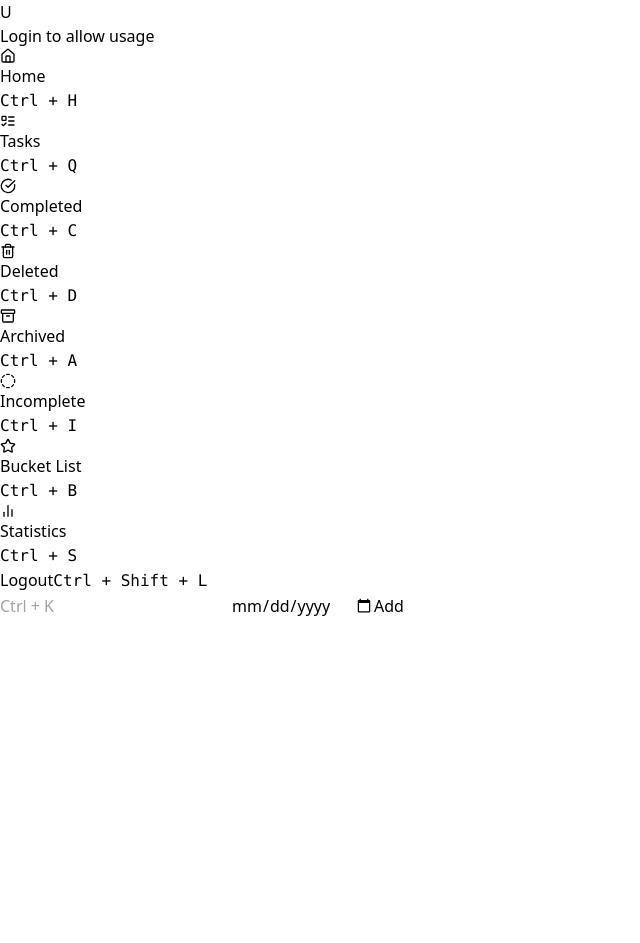
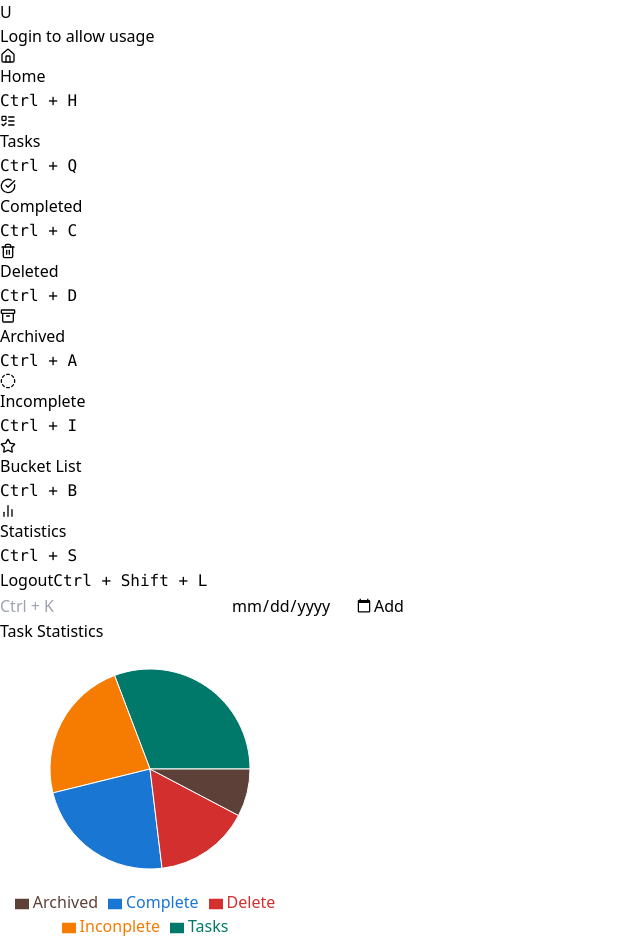
Before and after one commit to anuragsayshelloworld/NextUp, a React (Vite) app: page /stats in a window 1280 px wide. Shown: the whole page, without its empty margins (0-640 px from the left). Before the commit the page ends 800 px from the top, so only its background shows below. Built offline with nearby package versions, Linux system fonts and the light colour scheme.

Commit message:
Statistics page done. The stats are rigid currently. Also, Lazy loaded the page routes.

```diff
--- a/package.json
+++ b/package.json
@@ -15,7 +15,8 @@
     "lucide-react": "^0.525.0",
     "react": "^19.1.0",
     "react-dom": "^19.1.0",
-    "react-router-dom": "^7.6.3"
+    "react-router-dom": "^7.6.3",
+    "recharts": "^3.1.0"
   },
   "devDependencies": {
     "@eslint/js": "^9.30.1",
--- a/src/App.jsx
+++ b/src/App.jsx
@@ -1,23 +1,41 @@
-import { Routes, Route } from 'react-router-dom'
-import Layout from './layout/Layout'
-import UpComingTask from './pages/UpComingTask'
-import AllTasks from './pages/AllTasks'
-import Deleted from './pages/Deleted'
-import Completed from './pages/Completed'
-import Archived from './pages/Archived'
-import Incomplete from './pages/Incomplete'
-import BucketList from './pages/BucketList'
-function App(){
-  return <Layout>
+import React, { Suspense } from 'react';
+import { Routes, Route } from 'react-router-dom';
+import Layout from './layout/Layout';
+import UpComingTask from './pages/UpComingTask';
+import AllTasks from './pages/AllTasks';
+
+const Deleted = React.lazy(() => import('./pages/Deleted'));
+const Completed = React.lazy(() => import('./pages/Completed'));
+const Archived = React.lazy(() => import('./pages/Archived'));
+const Incomplete = React.lazy(() => import('./pages/Incomplete'));
+const BucketList = React.lazy(() => import('./pages/BucketList'));
+const Statistics = React.lazy(() => import('./pages/Statistics'));
+
+function LoadingSpinner() {
+  return (
+    <div className="flex justify-center items-center h-screen">
+      <div className="w-12 h-12 border-4 border-blue-500 border-dashed rounded-full animate-spin"></div>
+    </div>
+  );
+}
+
+function App() {
+  return (
+    <Layout>
+      <Suspense fallback={<LoadingSpinner />}>
         <Routes>
-        <Route path="/" element={<UpComingTask/>}/>
-        <Route path="/alltasks" element={<AllTasks/>}/>
-        <Route path="/deleted" element={<Deleted/>}/>
-        <Route path='/completed' element={<Completed/>}/>
-        <Route path='/archived' element={<Archived/>}/>
-        <Route path='/incomplete' element={<Incomplete/>}/>
-        <Route path='/bucketlist' element={<BucketList/>}/>
+          <Route path="/" element={<UpComingTask />} />
+          <Route path="/alltasks" element={<AllTasks />} />
+          <Route path="/deleted" element={<Deleted />} />
+          <Route path="/completed" element={<Completed />} />
+          <Route path="/archived" element={<Archived />} />
+          <Route path="/incomplete" element={<Incomplete />} />
+          <Route path="/bucket" element={<BucketList />} />
+          <Route path="/stats" element={<Statistics />} />
         </Routes>
-        </Layout>
+      </Suspense>
+    </Layout>
+  );
 }
-export default App
+
+export default App;
--- /dev/null
+++ b/src/pages/Statistics.jsx
@@ -0,0 +1,36 @@
+import { PieChart, Pie, Cell, Tooltip, Legend } from 'recharts';
+
+const data = [
+  { name: 'Tasks', value: 400 },
+  { name: 'Inconplete', value: 300 },
+  { name: 'Complete', value: 300 },
+  { name: 'Delete', value: 200 },
+  { name: 'Archived', value: 100 }
+];
+
+const COLORS = ['#00796B', '#F57C00', '#1976D2', '#D32F2F', '#5D4037']; // darker shades
+
+export default function Statistics() {
+  return (
+    <div className="flex justify-center items-center flex-col gap-4 mt-6">
+      <h2 className="text-lg font-semibold">Task Statistics</h2>
+      <PieChart width={300} height={300}>
+        <Pie
+          data={data}
+          cx="50%"
+          cy="50%"
+          labelLine={false}
+          outerRadius={100}
+          dataKey="value"
+          nameKey="name"
+        >
+          {data.map((entry, index) => (
+            <Cell key={index} fill={COLORS[index % COLORS.length]} />
+          ))}
+        </Pie>
+        <Tooltip />
+        <Legend />
+      </PieChart>
+    </div>
+  );
+}
```
Also changed, not shown: 1 other file (tests, documents, lock files or other folders).
